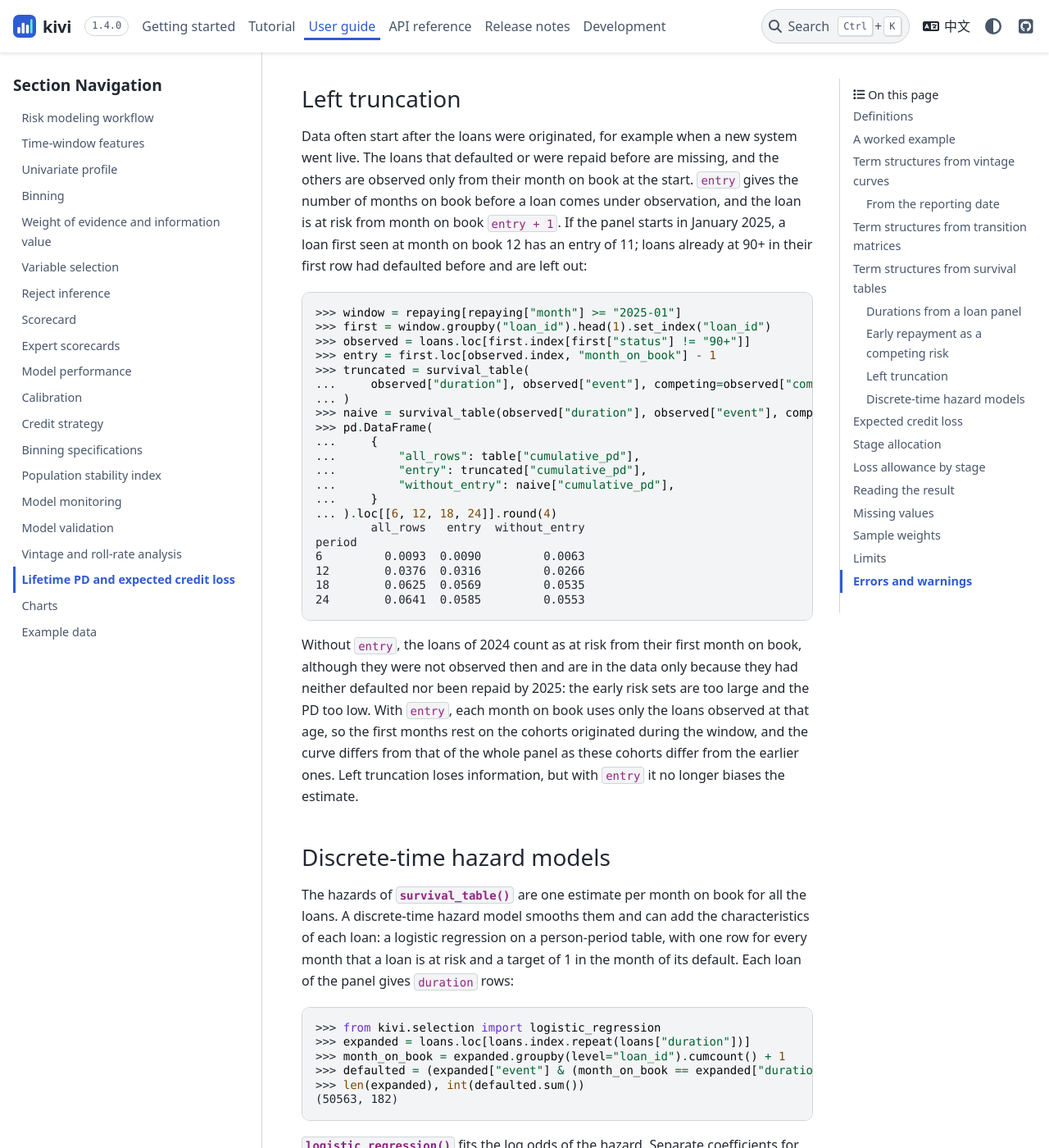
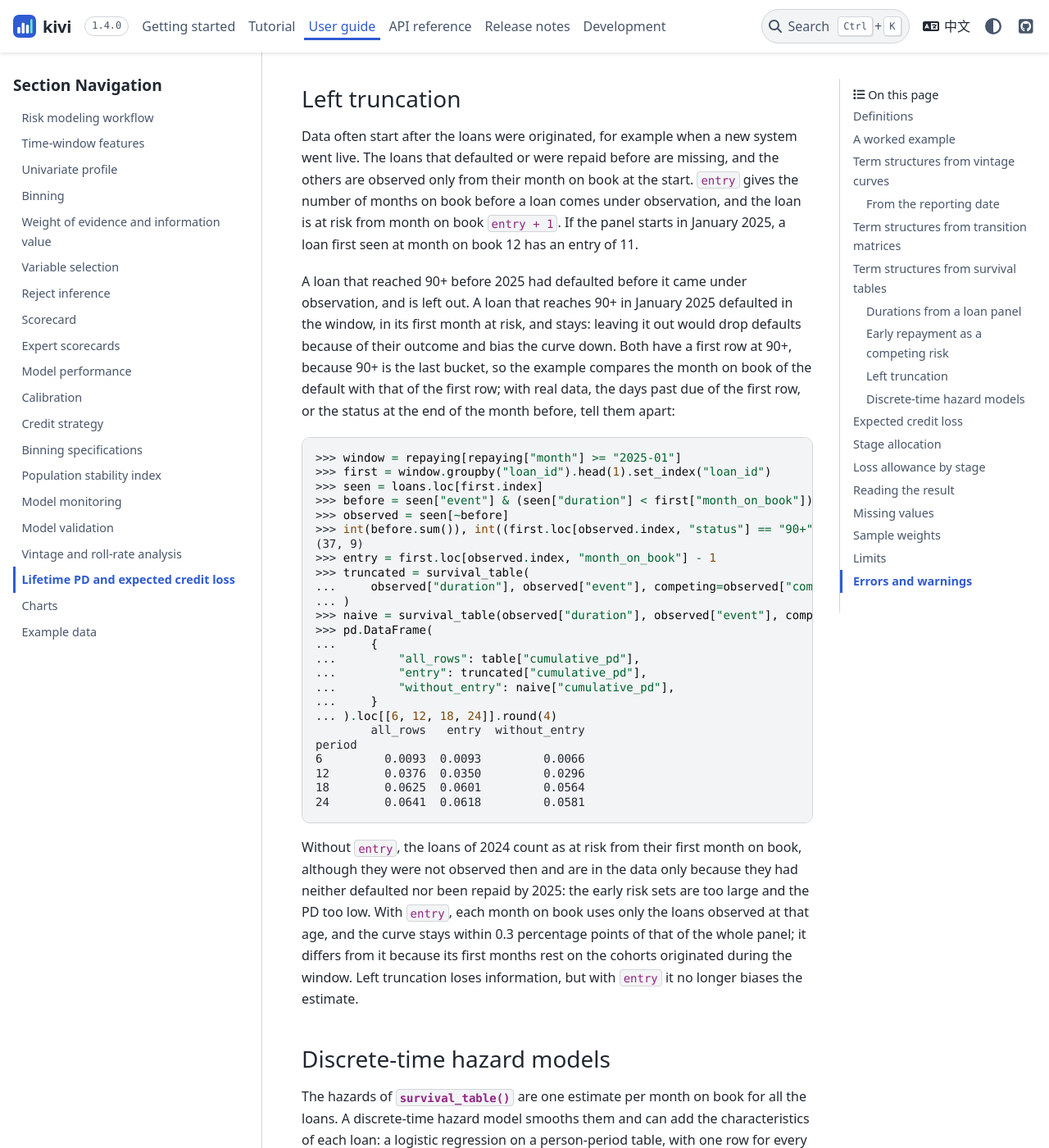
Before and after one commit to gchensy/kivi, a Sphinx documentation site: the page built from docs/user_guide/lifetime.rst, in a window 1280 px wide and 1400 px high, scrolled down 10386 px. Shown: the whole window at 82% size. Built offline with Sphinx 7.4.7 and the PyData theme 0.15.4, drawn with Linux system fonts in a browser that asks for light colours.

Commit message:
Keep the loans that default in the first window month
The left-truncation example dropped every loan whose first row in the
window is 90+, also the 9 that reached 90+ in January 2025 and so
defaulted in their first month at risk. Dropping defaults on their
outcome biased the entry curve down. Leave out only the 37 loans whose
default month comes before their first month in the window, say why the
capped status of one row cannot tell the two apart, and regenerate the
tables: with entry the curve now stays within 0.3 percentage points of
the whole panel's.

Co-Authored-By: Claude Opus 5.5 <noreply@anthropic.com>

```diff
--- a/docs/user_guide/lifetime.rst
+++ b/docs/user_guide/lifetime.rst
@@ -347,11 +347,17 @@ These PDs go with the contractual balance of the loan, which it owes as long as
 Left truncation
 ^^^^^^^^^^^^^^^
 
-Data often start after the loans were originated, for example when a new system went live. The loans that defaulted or were repaid before are missing, and the others are observed only from their month on book at the start. ``entry`` gives the number of months on book before a loan comes under observation, and the loan is at risk from month on book ``entry + 1``. If the panel starts in January 2025, a loan first seen at month on book 12 has an entry of 11; loans already at 90+ in their first row had defaulted before and are left out:
+Data often start after the loans were originated, for example when a new system went live. The loans that defaulted or were repaid before are missing, and the others are observed only from their month on book at the start. ``entry`` gives the number of months on book before a loan comes under observation, and the loan is at risk from month on book ``entry + 1``. If the panel starts in January 2025, a loan first seen at month on book 12 has an entry of 11.
+
+A loan that reached 90+ before 2025 had defaulted before it came under observation, and is left out. A loan that reaches 90+ in January 2025 defaulted in the window, in its first month at risk, and stays: leaving it out would drop defaults because of their outcome and bias the curve down. Both have a first row at 90+, because 90+ is the last bucket, so the example compares the month on book of the default with that of the first row; with real data, the days past due of the first row, or the status at the end of the month before, tell them apart:
 
 >>> window = repaying[repaying["month"] >= "2025-01"]
 >>> first = window.groupby("loan_id").head(1).set_index("loan_id")
->>> observed = loans.loc[first.index[first["status"] != "90+"]]
+>>> seen = loans.loc[first.index]
+>>> before = seen["event"] & (seen["duration"] < first["month_on_book"])
+>>> observed = seen[~before]
+>>> int(before.sum()), int((first.loc[observed.index, "status"] == "90+").sum())
+(37, 9)
 >>> entry = first.loc[observed.index, "month_on_book"] - 1
 >>> truncated = survival_table(
 ...     observed["duration"], observed["event"], competing=observed["competing"], entry=entry
@@ -366,12 +372,12 @@ Data often start after the loans were originated, for example when a new system
 ... ).loc[[6, 12, 18, 24]].round(4)
         all_rows   entry  without_entry
 period
-6         0.0093  0.0090         0.0063
-12        0.0376  0.0316         0.0266
-18        0.0625  0.0569         0.0535
-24        0.0641  0.0585         0.0553
+6         0.0093  0.0093         0.0066
+12        0.0376  0.0350         0.0296
+18        0.0625  0.0601         0.0564
+24        0.0641  0.0618         0.0581
 
-Without ``entry``, the loans of 2024 count as at risk from their first month on book, although they were not observed then and are in the data only because they had neither defaulted nor been repaid by 2025: the early risk sets are too large and the PD too low. With ``entry``, each month on book uses only the loans observed at that age, so the first months rest on the cohorts originated during the window, and the curve differs from that of the whole panel as these cohorts differ from the earlier ones. Left truncation loses information, but with ``entry`` it no longer biases the estimate.
+Without ``entry``, the loans of 2024 count as at risk from their first month on book, although they were not observed then and are in the data only because they had neither defaulted nor been repaid by 2025: the early risk sets are too large and the PD too low. With ``entry``, each month on book uses only the loans observed at that age, and the curve stays within 0.3 percentage points of that of the whole panel; it differs from it because its first months rest on the cohorts originated during the window. Left truncation loses information, but with ``entry`` it no longer biases the estimate.
 
 Discrete-time hazard models
 ^^^^^^^^^^^^^^^^^^^^^^^^^^^
```
Also changed, not shown: 1 other file.
